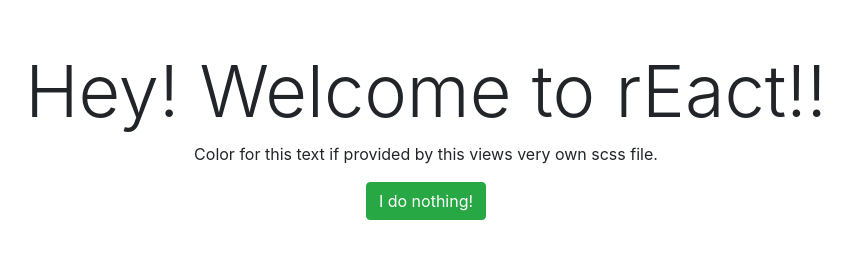
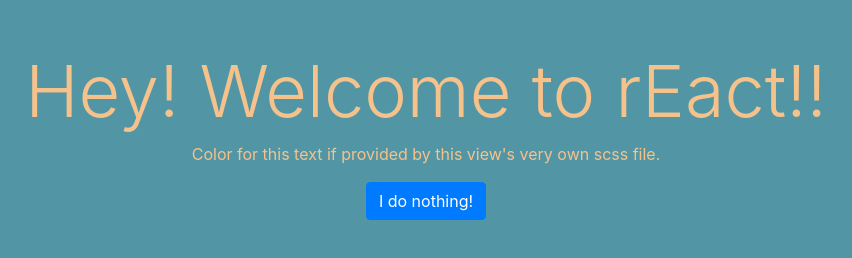
Before and after one commit to ernestomedinam/e-boilerplate-react, a React app: page / in a window 1280 px wide. Shown: the whole page, without its empty margins (214-1066 px from the left). Built offline with nearby package versions, Linux system fonts and the light colour scheme.

Commit message:
adjusted some styles, forgot to mention a loader utility class with animation was added, as well as a setTimeout to simulate children component mounting on Layout.js useEffect, changing a state to show/hide loader.

```diff
--- a/src/js/views/Home.js
+++ b/src/js/views/Home.js
@@ -3,15 +3,15 @@ import "../../sass/views/Home.scss";
 
 const Home = (props) => {
     return (
-        <div className="text-center mt-5">
+        <div className="text-center my-5">
             <h1 className="display-3">Hey! Welcome to rEact!!</h1>
             <p className="test-p-class">
                 {
                     "Color for this text if provided by this "
-                    + "views very own scss file."
+                    + "view's very own scss file."
                 }
             </p>
-            <button className="btn btn-success">
+            <button className="btn btn-primary">
                 I do nothing!
             </button>
         </div>
--- a/src/sass/_main.scss
+++ b/src/sass/_main.scss
@@ -32,7 +32,7 @@ $e-second-color: rgba($color: #F6C28B, $alpha: 1);
     }
 }
 
-// utility classes
+// utility classes and styles
 .view-loader {
     position: absolute;
     top: calc(50% - 4rem);
--- a/src/sass/views/Home.scss
+++ b/src/sass/views/Home.scss
@@ -1,5 +1,10 @@
 @import "../main";
 
 .test-p-class {
-    color: #7D7C84;
+    color: #FFF;
 }
+
+body {
+    background-color: $e-background-color !important;
+    color: $e-second-color !important;
+}
```
